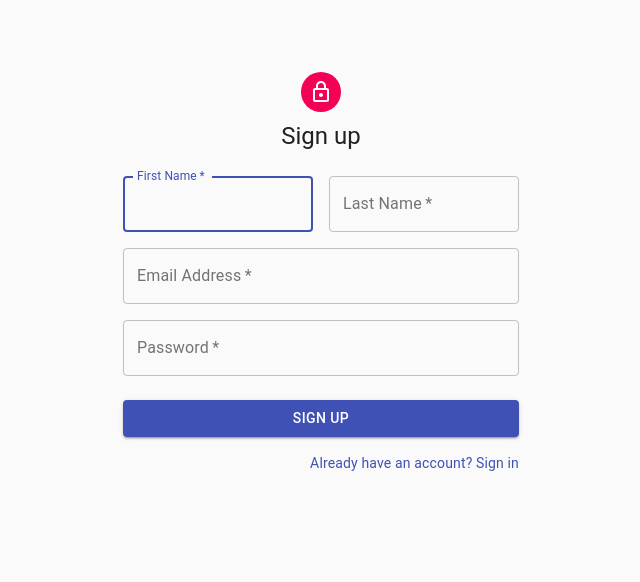
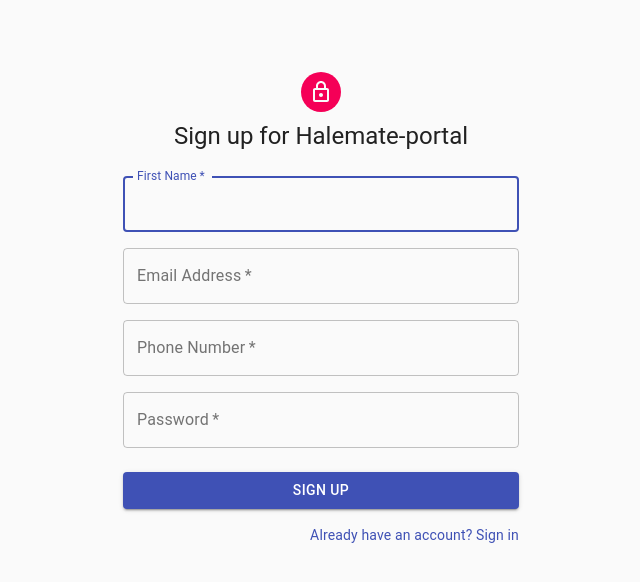
Before and after one commit to the-three-musketeerz/halemate-webportal-frontend, a React (Create React App) app: page /register in a window 1280 px wide. Shown: the top 582 px of the page, without its empty margins (319-959 px from the left). Built offline with nearby package versions, Linux system fonts and the light colour scheme.

Commit message:
feat(*): UI for auth improved

```diff
--- a/src/components/Login.js
+++ b/src/components/Login.js
@@ -49,11 +49,23 @@
         if (res.status == 200) {
           console.log(res.data)
           localStorage.setItem('token', res.data.token)
-          return <Redirect to={{pathname: '/'}}/>
+          console.log('REdirecting to main portal')
+          //   return <Redirect to='/'/>
+          window.location = window.location.origin
         }
       })
       .catch(err => console.log(err))
   }
+
+  React.useEffect(() => {
+    const token = localStorage.getItem('token')
+    console.log(token)
+    if (token) {
+      console.log('Already logged in!')
+      // return <Redirect to='/'/>
+      window.location = window.location.origin
+    }
+  }, [])
 
   return (
     <Container component='main' maxWidth='xs'>
--- a/src/components/Navbar.js
+++ b/src/components/Navbar.js
@@ -11,7 +11,7 @@
 import MoreIcon from '@material-ui/icons/MoreVert'
 import { rootUrl, logoutUrl } from '../config/config'
 import axios from 'axios'
-import { Redirect } from 'react-router-dom'
+import { Redirect } from 'react-router'
 
 const useStyles = makeStyles(theme => ({
   grow: {
@@ -96,13 +96,16 @@
   }
 
   const handleLogout = () => {
-    console.log("Logged out")
+
     axios
       .post(rootUrl + logoutUrl)
       .then(res => {
         if (res.status === 204) {
-          localStorage.setItem('token', null)
-          return <Redirect to='/' />
+          console.log("Logged out")
+          localStorage.removeItem('token')
+          // return <Redirect to='/' />
+          window.location = window.location.origin
+
         }
       })
       .catch(err => console.log(err))
@@ -201,6 +204,7 @@
               aria-haspopup='true'
               onClick={handleMobileMenuOpen}
               color='inherit'
+              type='submit'
             >
               <MoreIcon />
             </IconButton>
--- a/src/components/Portal.js
+++ b/src/components/Portal.js
@@ -65,7 +65,7 @@
 
   React.useEffect(() => {
     console.log("Token" ,token)
-    if(localStorage.getItem('token') == null){
+    if(token == null){
       console.log("Redirecting to login")
       return (
       <Redirect to={{pathname: '/login'}}/>
--- a/src/components/Register.js
+++ b/src/components/Register.js
@@ -9,6 +9,8 @@
 import Typography from '@material-ui/core/Typography'
 import { makeStyles } from '@material-ui/core/styles'
 import Container from '@material-ui/core/Container'
+import { rootUrl, registerUrl, loginUrl } from '../config/config'
+import axios from 'axios'
 
 const useStyles = makeStyles(theme => ({
   paper: {
@@ -31,6 +33,31 @@
 }))
 
 export default function Register () {
+  const [email, setEmail] = React.useState(null)
+  const [password, setPassword] = React.useState(null)
+  const [name, setName] = React.useState(null)
+  const [phoneNumber, setPhoneNumber] = React.useState(null)
+
+  const handleSignup = event => {
+    event.preventDefault()
+    console.log('Signing up as Hospital')
+    axios
+      .post(rootUrl + registerUrl, {
+        email: email,
+        password: password,
+        name: name,
+        phoneNumber: phoneNumber,
+        registered_as: 'H'
+      })
+      .then(res => {
+        if (res.status === 200) {
+          console.log('Successfully signed up!')
+          window.location = window.location.origin + loginUrl
+        }
+      })
+      .catch(err => console.log(err))
+  }
+
   const classes = useStyles()
 
   return (
@@ -41,31 +68,21 @@
           <LockOutlinedIcon />
         </Avatar>
         <Typography component='h1' variant='h5'>
-          Sign up
+          Sign up for Halemate-portal
         </Typography>
-        <form className={classes.form} noValidate>
+        <form className={classes.form} onSubmit={handleSignup}>
           <Grid container spacing={2}>
-            <Grid item xs={12} sm={6}>
+            <Grid item xs={12}>
               <TextField
                 autoComplete='fname'
                 name='firstName'
                 variant='outlined'
                 required
                 fullWidth
+                onChange={event => setName(event.target.value)}
                 id='firstName'
                 label='First Name'
                 autoFocus
-              />
-            </Grid>
-            <Grid item xs={12} sm={6}>
-              <TextField
-                variant='outlined'
-                required
-                fullWidth
-                id='lastName'
-                label='Last Name'
-                name='lastName'
-                autoComplete='lname'
               />
             </Grid>
             <Grid item xs={12}>
@@ -73,6 +90,7 @@
                 variant='outlined'
                 required
                 fullWidth
+                onChange={event => setEmail(event.target.value)}
                 id='email'
                 label='Email Address'
                 name='email'
@@ -84,6 +102,19 @@
                 variant='outlined'
                 required
                 fullWidth
+                onChange={event => setPhoneNumber(event.target.value)}
+                id='phoneNumber'
+                label='Phone Number'
+                name='phoneNumber'
+                autoComplete='phoneNumber'
+              />
+            </Grid>
+            <Grid item xs={12}>
+              <TextField
+                variant='outlined'
+                required
+                fullWidth
+                onChange={event => setPassword(event.target.value)}
                 name='password'
                 label='Password'
                 type='password'
--- a/src/config/config.js
+++ b/src/config/config.js
@@ -17,7 +17,7 @@
 
 //Login, logout and register API endpoint for POST request
 const LOGIN_URL =  '/halemate/login/'
-const REGISTER_URL = '/halemate/register/'
+const REGISTER_URL = '/halemate/signup/'
 const LOGOUT_URL = '/halemate/logout/'
 
 module.exports = {
```
